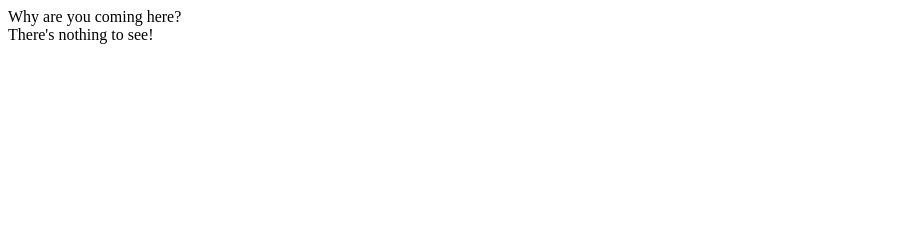
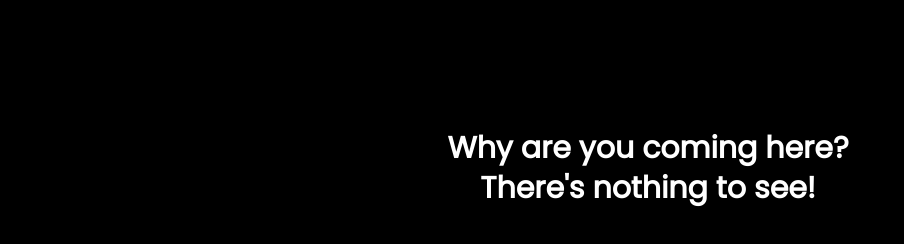
Before and after one commit to thorifzhafran/nothing, a plain HTML site: page index.html in a window 1280 px wide. Shown: the whole page, without its empty margins (0-904 px from the left). Drawn offline with Linux system fonts and the light colour scheme.

Commit message:
Update index.html

```diff
--- a/index.html
+++ b/index.html
@@ -4,6 +4,8 @@
   <meta charset="UTF-8">
   <meta http-equiv="X-UA-Compatible" content="IE=edge">
   <meta name="viewport" content="width=device-width, initial-scale=1.0">
+  <link href='https://fonts.googleapis.com/css?family=Poppins' rel='stylesheet'>
+  <link href='style.css' rel='stylesheet'>
   <title>NOTHING</title>
 </head>
 <body>
```
